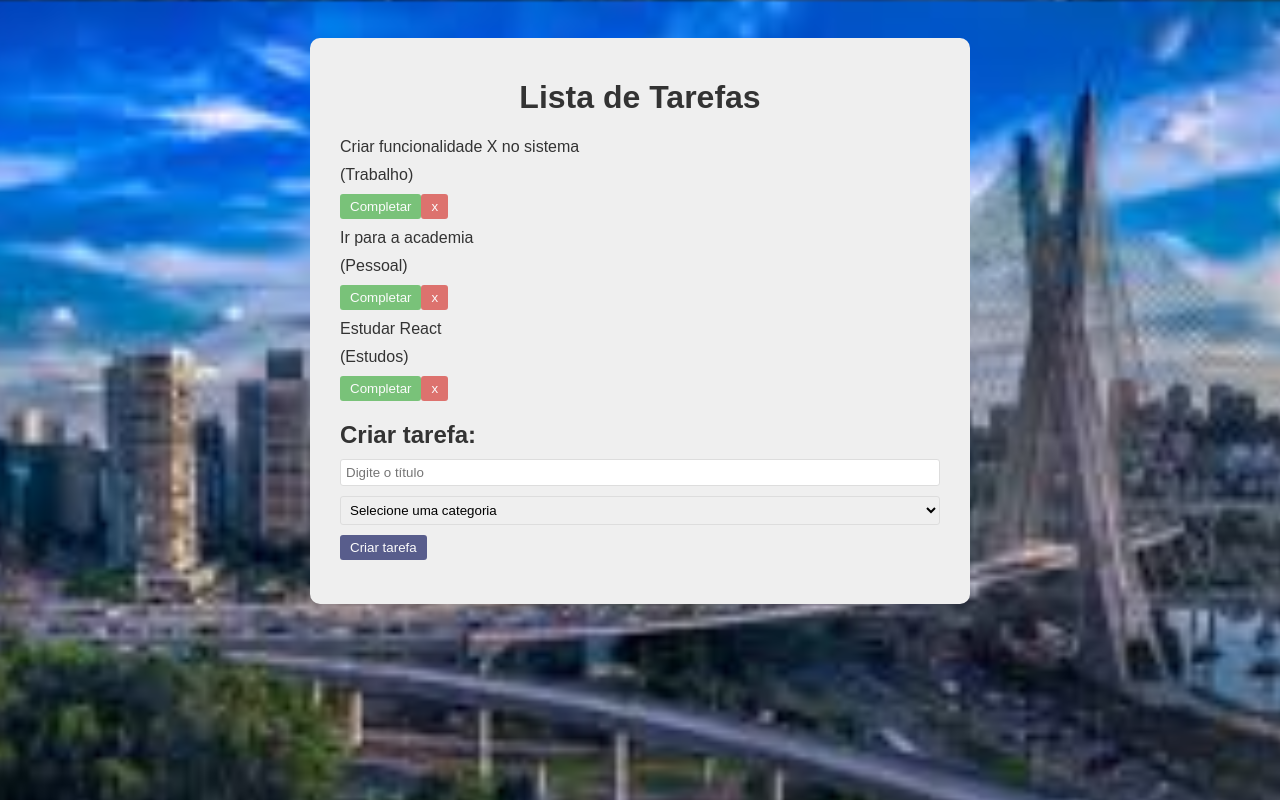
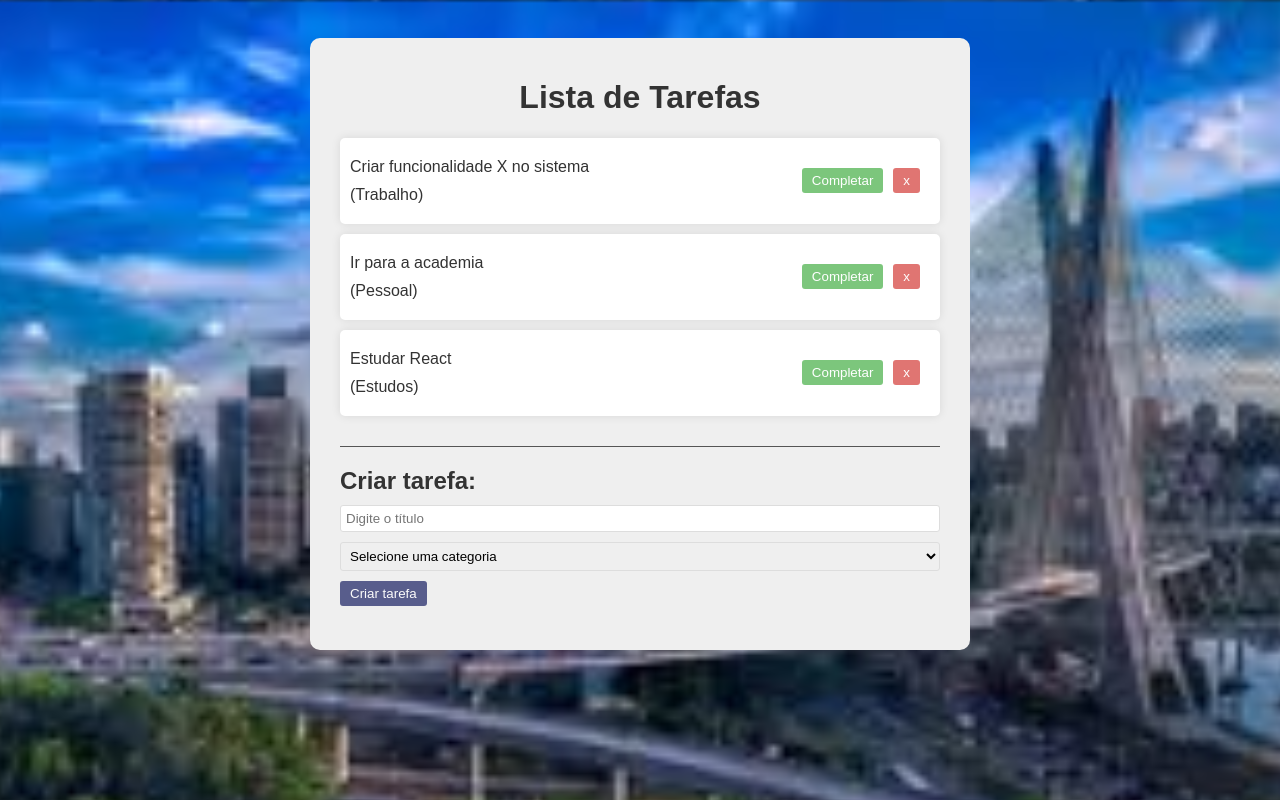
Before and after one commit to Andrlb2k1/Tarefas, a React (Vite) app in the folder todo/: page / in a window 1280 px wide. Shown: the top 800 px of the page. Built offline with nearby package versions, Linux system fonts and the light colour scheme.

Commit message:
to do list 4

```diff
--- a/todo/src/App.css
+++ b/todo/src/App.css
@@ -36,6 +36,7 @@
   background-color: #333974;
   color: #fff;
   padding: 5px 10px;
+  margin-right: 10px;
   border: none;
   border-radius: 3px;
   cursor: pointer;
@@ -45,6 +46,23 @@
 
 button:hover {
   opacity: 1;
+}
+
+.todo-list {
+  margin-bottom: 20px;
+  padding-bottom: 20px;
+  border-bottom: 1px solid #555;
+}
+
+.todo {
+  background-color: #fff;
+  box-shadow: 0 0 10px rgba(0, 0, 0, .1);
+  padding: 10px;
+  margin-bottom: 10px;
+  border-radius: 5px;
+  display: flex;
+  justify-content: space-between;
+  align-items: center;
 }
 
 .complete {
--- a/todo/src/App.jsx
+++ b/todo/src/App.jsx
@@ -26,15 +26,34 @@
     }
   ])
 
+  const addTodo = (text, category) => {
+      const newTodos = [...todos, {
+        id: Math.floor(Math.random() * 10000),
+        text,
+        category,
+        isCompleted: false
+      }
+    ]
+    setTodos(newTodos)
+  }
+
+  const removeTodo = (id) => {
+    const newTodos = [...todos]
+    const filteredTodos = newTodos.filter(todo =>
+      todo.id !== id ? todo : null
+    )
+    setTodos(filteredTodos)
+  }
+
   return (
     <div className="app">
       <h1>Lista de Tarefas</h1>
       <div className="todo-list">
         {todos.map((todo) => (
-          <Todo key={todo.id} todo={todo} />
+          <Todo key={todo.id} todo={todo} removeTodo={removeTodo} />
         ))}
       </div>
-      <TodoForm />
+      <TodoForm addTodo={addTodo} />
     </div>
   )
 }
--- a/todo/src/components/Todo.jsx
+++ b/todo/src/components/Todo.jsx
@@ -1,6 +1,6 @@
 import React from 'react'
 
-const Todo = ({todo}) => {
+const Todo = ({todo, removeTodo}) => {
   return (
     <div className="todo">
         <div className="content">
@@ -9,7 +9,7 @@
         </div>
         <div>
             <button className="complete">Completar</button>
-            <button className="remove">x</button>
+            <button className="remove" onClick={() => removeTodo(todo.id)}>x</button>
         </div>
     </div>
   )
--- a/todo/src/components/TodoForm.jsx
+++ b/todo/src/components/TodoForm.jsx
@@ -1,12 +1,13 @@
 import {useState} from 'react'
 
-const TodoForm = () => {
+const TodoForm = ({addTodo}) => {
     const [value, setValue] = useState("")
     const [category, setCategory] = useState("")
 
     const handleSubmit = (e) => {
         e.preventDefault()
         if(!value || !category) return
+        addTodo(value, category)
         setValue("")
         setCategory("")
     }
```
